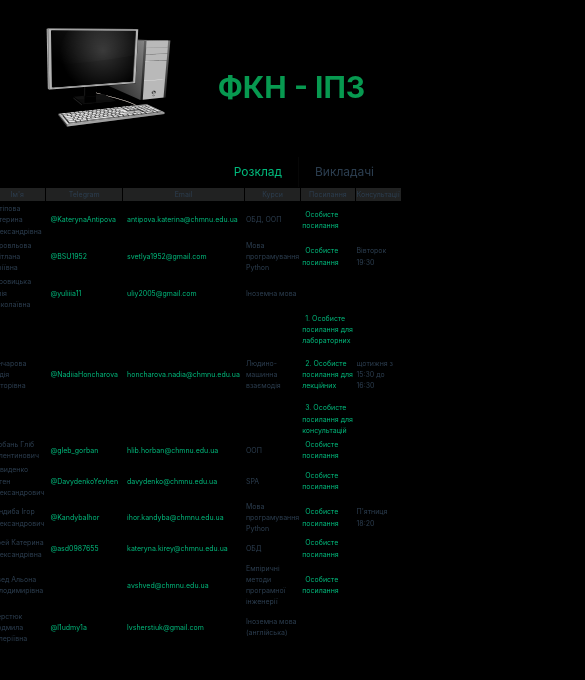
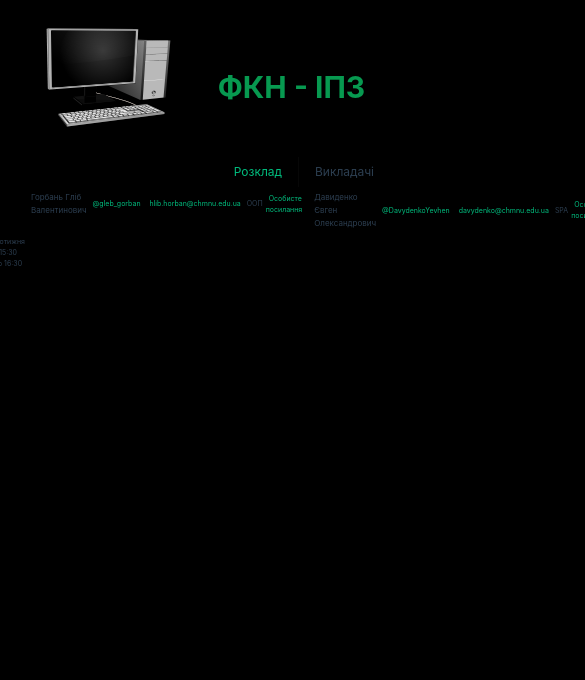
Before and after one commit to 2blexxn2/209rep, a Vue app: page /about in a window 390 px wide. Shown: the top 680 px of the page, 585 px wide, since content can reach past the window. Built offline with nearby package versions, Linux system fonts and the light colour scheme.

Commit message:
i fix response text in table2

```diff
--- a/src/views/AboutView.vue
+++ b/src/views/AboutView.vue
@@ -1,8 +1,7 @@
 <template>
 	<div class="about">
-
-	<div class="container" style="width: 150%; display: flex; justify-content: center;">
-		<table style="border:1px solid black; border-collapse: collapse; width: 80%;">
+	<div class="container" style="width: 100%; display: flex; justify-content: center;">
+		<table class="rozklad" style="border:1px solid black; border-collapse: collapse;">
 			<tr style="background-color: #212222;">
 				<th style="border:1px solid black;">Ім'я</th>
 				<th style="border:1px solid black;">Telegram</th>
@@ -118,10 +117,11 @@ h2{
 }
 
 @media  (max-width:600px) {
-.container, table{
-	width: 0%;}
+table{
+	width: 90%;
+}
 tr{
-	font-size: 7px;
+	font-size: 40%;
 }
 }
 
```
